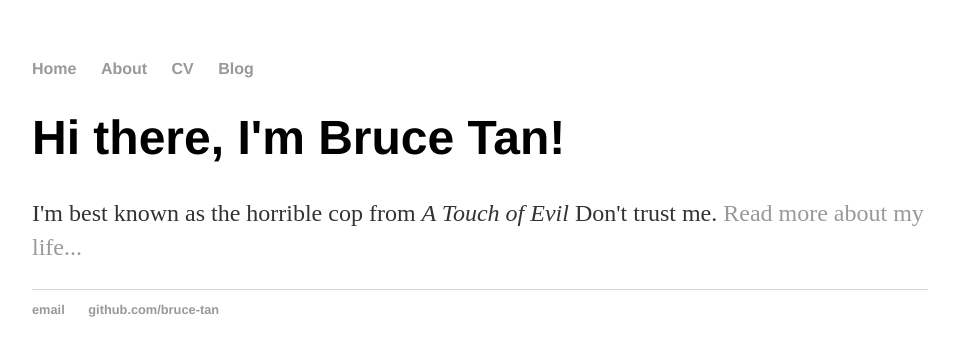
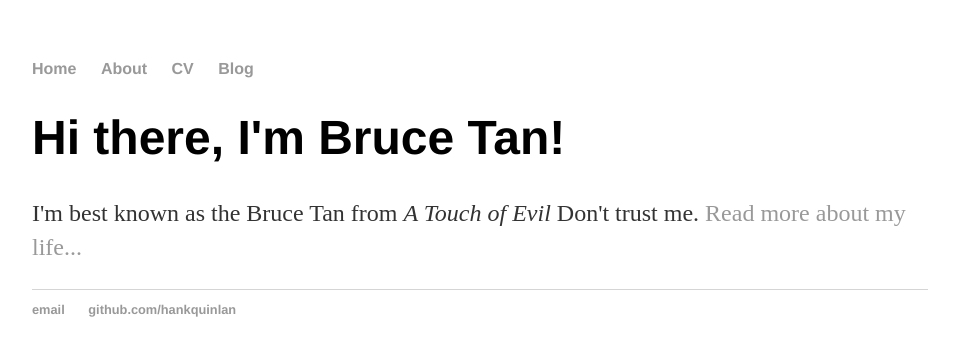
Before and after one commit to tanyep/bridge, a Jekyll site: the page built from index.html, in a window 1280 px wide. Shown: the top 356 px of the page, without its empty margins (160-1115 px from the left). Built offline with Jekyll 4.4.1, drawn with Linux system fonts in a browser that asks for light colours.

Commit message:
Update index.html

```diff
--- a/index.html
+++ b/index.html
@@ -1,29 +1,8 @@
-<!DOCTYPE html>
-<html>
-	<head>
-		<title>Bruce Tan, Horrible Cop</title>
-		<link rel="stylesheet" type="text/css" href="/css/main.css">
-	</head>
-	<body>
-		<nav>
-    		<ul>
-        		<li><a href="/">Home</a></li>
-	        	<li><a href="/about">About</a></li>
-        		<li><a href="/cv">CV</a></li>
-        		<li><a href="/blog">Blog</a></li>
-    		</ul>
-		</nav>
-		<div class="container">
-    		<div class="blurb">
-        		<h1>Hi there, I'm Bruce Tan!</h1>
-				<p>I'm best known as the horrible cop from <em>A Touch of Evil</em> Don't trust me. <a href="/about">Read more about my life...</a></p>
-    		</div><!-- /.blurb -->
-		</div><!-- /.container -->
-		<footer>
-    		<ul>
-        		<li><a href="mailto:bruce@cctan.ca">email</a></li>
-        		<li><a href="https://github.com/bruce-tan">github.com/bruce-tan</a></li>
-			</ul>
-		</footer>
-	</body>
-</html>
+---
+layout: default
+title: Bruce Tan, Shenzhen University
+---
+<div class="blurb">
+	<h1>Hi there, I'm Bruce Tan!</h1>
+	<p>I'm best known as the Bruce Tan from <em>A Touch of Evil</em> Don't trust me. <a href="/about">Read more about my life...</a></p>
+</div><!-- /.blurb -->
```
